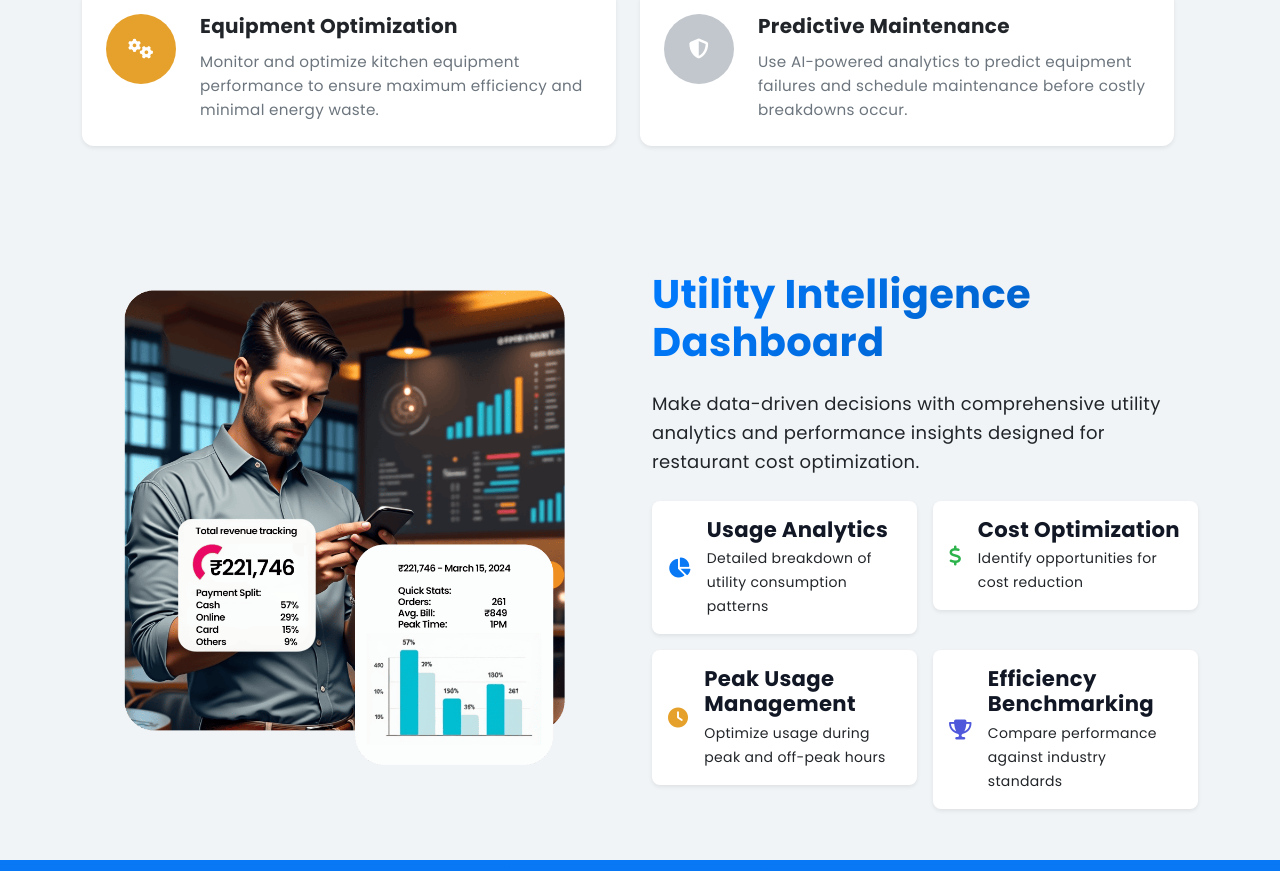
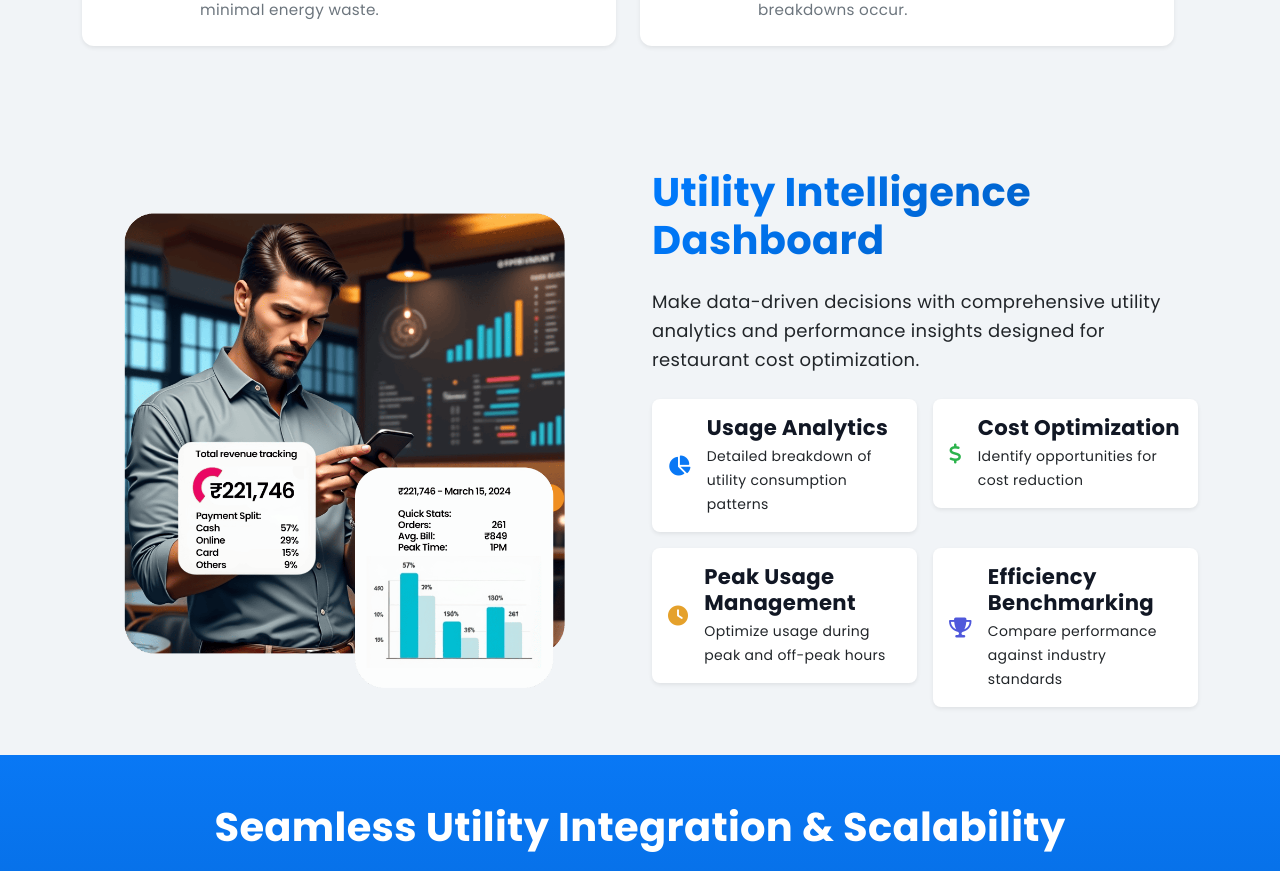
Before and after one commit to Shekru-Labs-India/menumitra_website, a React (Create React App) app: page /utilitymanagement in a window 1280 px wide. Shown: the part 1924-2795 px from the top of the page. Built offline with nearby package versions, Linux system fonts and the light colour scheme.

Commit message:
Refactor styling in Footer and ManagementPageLayout components for improved layout consistency. Adjusted padding in sections and added margin for better spacing. Updated WhatsAppFAB position for enhanced visibility on mobile devices.

```diff
--- a/src/components/Footer.jsx
+++ b/src/components/Footer.jsx
@@ -142,7 +142,7 @@ const Footer = () => {
                 </div>
               </div>
             </div>
-          </div>
+
 
           {/* Support Section */}
           <div className="row mt-5 pt-4 border-top">
@@ -159,6 +159,7 @@ const Footer = () => {
                 />
               </div>
             </div>
+          </div>
           </div>
 
           {/* Footer Links */}
--- a/src/components/ManagementPageLayout.jsx
+++ b/src/components/ManagementPageLayout.jsx
@@ -171,7 +171,7 @@ const ManagementPageLayout = ({
         </section>
 
         {/* Intelligence Section */}
-        <section className="py-5 business-intelligence-section">
+        <section className="business-intelligence-section">
           <div className="container">
             <div className="row align-items-center">
               <div className="col-lg-6">
@@ -184,7 +184,7 @@ const ManagementPageLayout = ({
               <div className="col-lg-6">
                 <h2 className="mb-4 text-gradient">{intelligenceTitle}</h2>
                 <p className="lead text-dark mb-4">{intelligenceDescription}</p>
-                <div className="row g-3">
+                <div className="row g-3 mb-5">
                   {intelligenceFeatures.map((feature, index) => (
                     <div key={index} className="col-md-6">
                       <div className="d-flex align-items-center bi-card">
--- a/src/components/WhatsAppFAB.jsx
+++ b/src/components/WhatsAppFAB.jsx
@@ -24,6 +24,7 @@ const WhatsAppFAB = () => {
     position: 'fixed',
     bottom: isMobile ? '16px' : '20px',
     right: isMobile ? '16px' : '20px',
+    bottom: isMobile ? '150px' : '20px',
     width: isMobile ? '50px' : '60px',
     height: isMobile ? '50px' : '60px',
     backgroundColor: '#25D366',
```
Also changed, not shown: src/assets/css/style.css.
